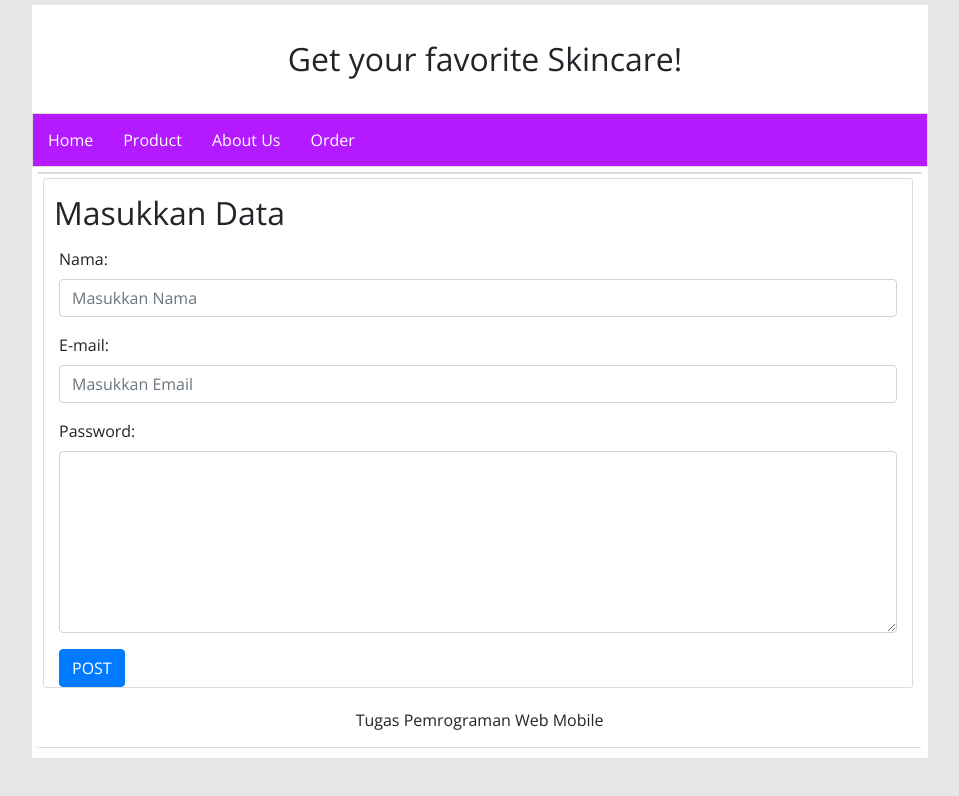
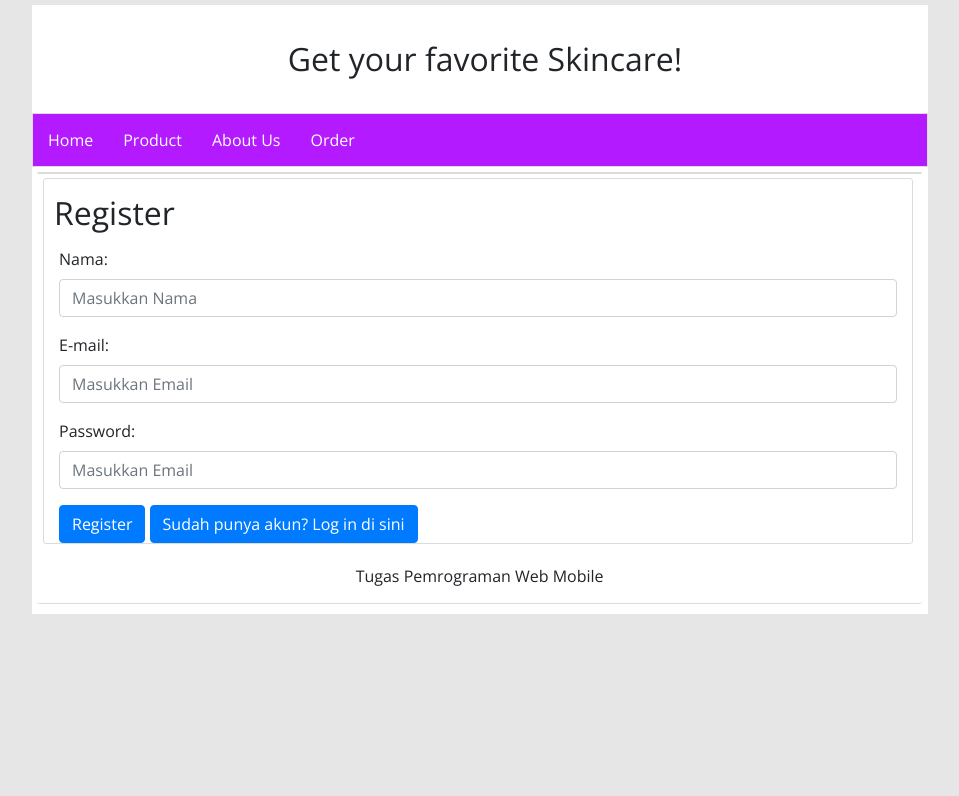
Before and after one commit to meirizqinaa/meirizqinaa.github.io, a website: page form-pemesanan.html in a window 1280 px wide. Shown: the whole page, without its empty margins (160-1119 px from the left). Drawn offline with nearby package versions, Linux system fonts and the light colour scheme.

Commit message:
Update form-pemesanan.html

```diff
--- a/form-pemesanan.html
+++ b/form-pemesanan.html
@@ -24,17 +24,17 @@
                 <li><a href="index.html">Home</a></li>
                 <li><a href="product.html">Product</a></li>
                 <li><a href="tentang-saya.html">About Us</a></li>
-				<li><a href="form-pemesanan.html">Order</a></li>
+		<li><a href="form-pemesanan.html">Order</a></li>
             </ul>
         </nav>
 
        <article>
                 <div class="isi">
                     <div class="judul">
-                        Masukkan Data
+                        Register
                     </div>
 
-					<div class="col peding-30">
+	<div class="col peding-30">
           <form method="post" action="#">
 
             <div class="form-group">
@@ -49,10 +49,13 @@
 
             <div class="form-group">
               <label for="">Password:</label>
-              <textarea name="pesan" class="form-control" cols="30" rows="7"></textarea>
+              <input type="email" class="form-control" name="email" placeholder="Masukkan Email">
             </div>
 
-			<input class="btn btn-primary" type="submit" value="POST">
+			<input class="btn btn-primary" type="submit" value="Register">
+
+		  	<input class="btn btn-primary" type="submit" value="Sudah punya akun? Log in di sini">
+
 
           </form>
                 </div>
```
